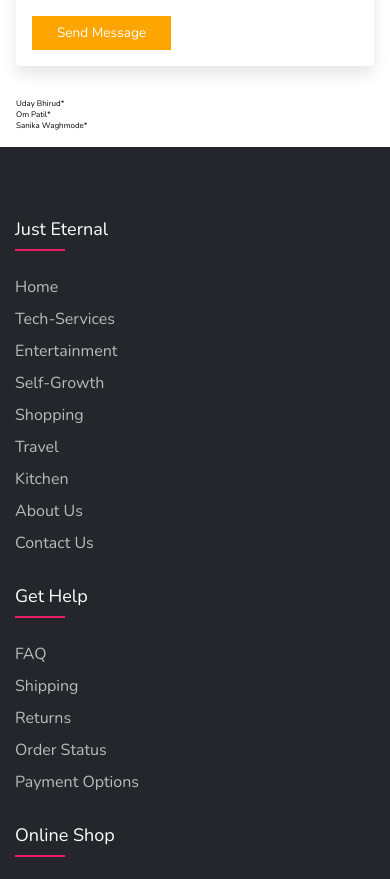
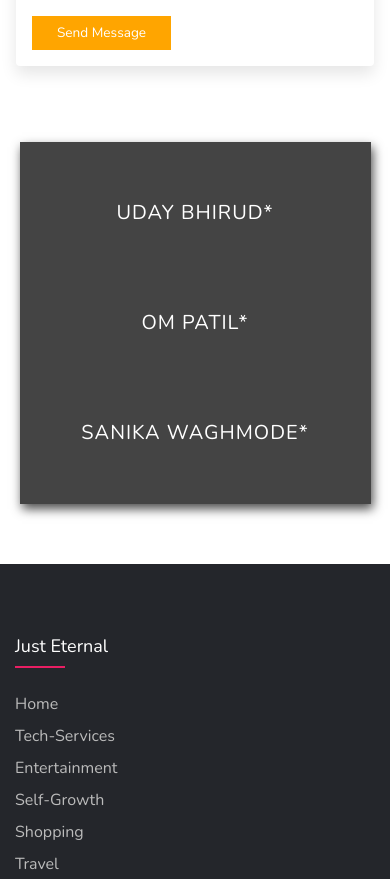
Before and after one commit to coolestonee/EternalTours.github.io, a plain HTML site: page index.html in a window 390 px wide. Shown: the part 9463-10342 px from the top of the page. Drawn offline with nearby package versions, Linux system fonts and the light colour scheme.

Commit message:
Update style.css

```diff
--- a/style.css
+++ b/style.css
@@ -553,6 +553,30 @@ header .search-bar-container label:hover{
   text-align: center;
 }
 
+.eternal{
+  position: relative;
+  width: 90%;
+  /* height: 300px; */
+  background: #444;
+ margin: 60px auto;
+ box-shadow: 2px 5px 10px rgba(0,0,0,.7);
+}
+.eternal .box{
+  position: relative;
+  display: flex;
+  justify-content: space-around;
+  line-height: 300px;
+
+}
+.eternal .box .team p{
+  font-size: 30px;
+  text-transform: uppercase;
+  letter-spacing: 1px;
+  color: white;
+  line-height: 110px;
+  text-align: center;
+}
+
 .container-footer{
 	max-width: 1170px;
 	margin:auto;
@@ -705,7 +729,13 @@ ul{
     margin:1.5rem 0;
     background:#222;
   }
-
+  .eternal .box{
+    display: flex;
+    flex-direction: column;
+  }
+  .eternal .box .team p{
+   font-size: 20px;
+  }
 }
 
 @media (max-width:450px){
```
